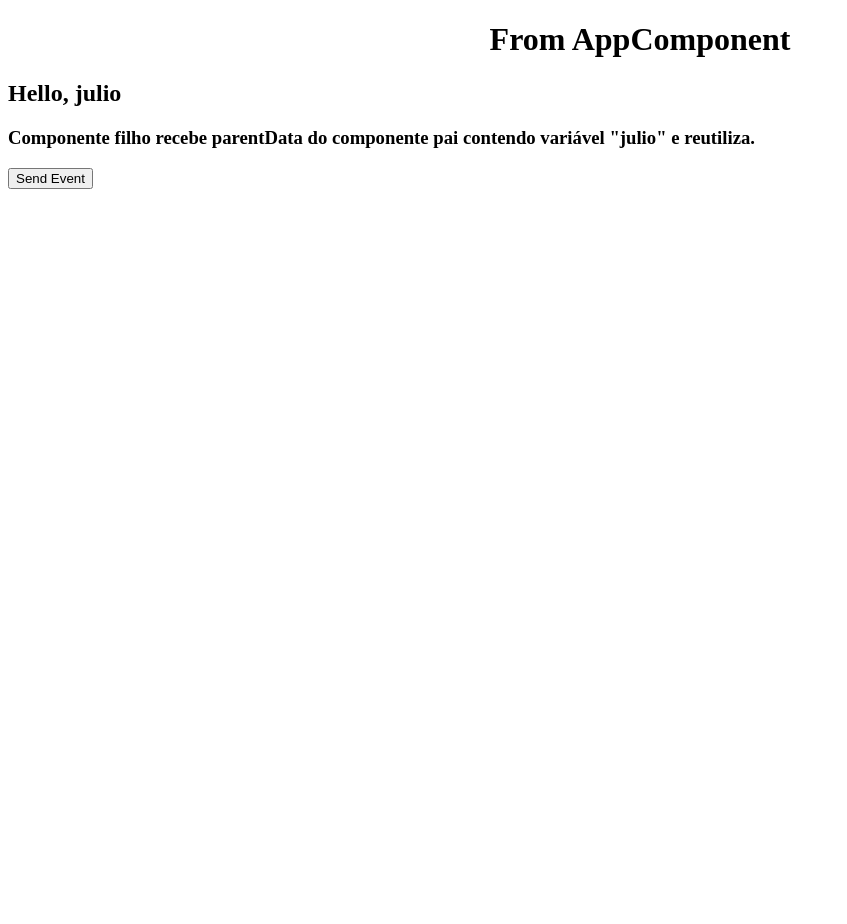
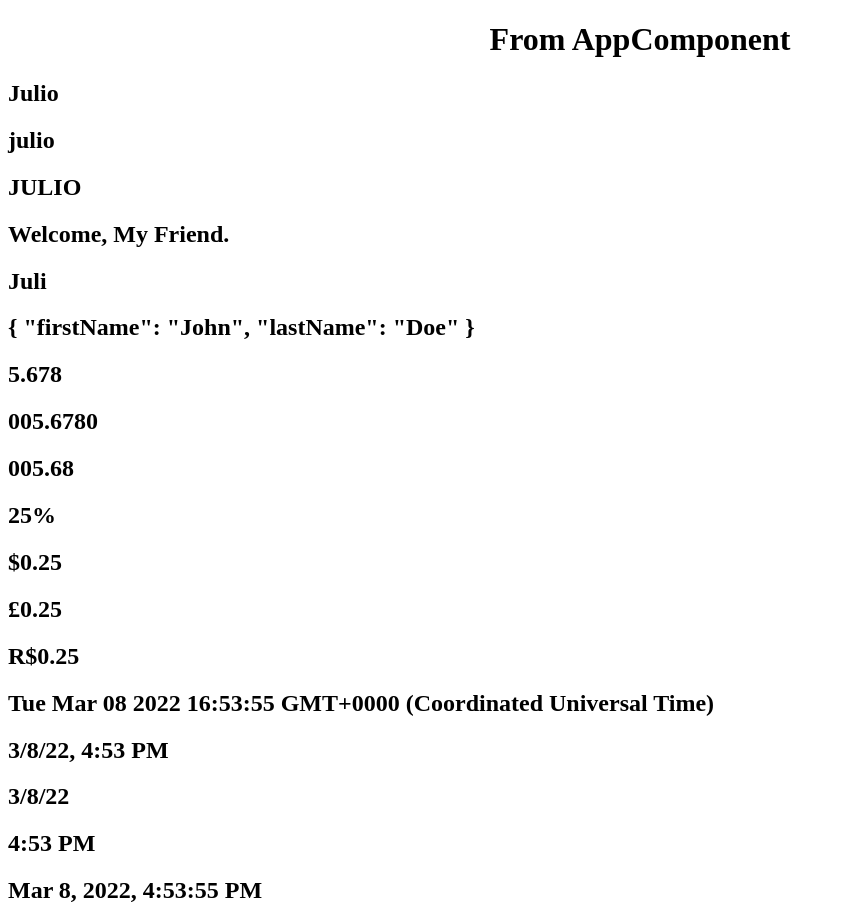
Before and after one commit to cmsjulio/angularCodevolution, an Angular app in the folder hello-world/: page / in a window 1280 px wide. Shown: the whole page, without its empty margins (0-847 px from the left). Before the commit the page ends 800 px from the top, so only its background shows below. Built offline with nearby package versions, Linux system fonts and the light colour scheme.

Commit message:
16. pipes

```diff
--- a/hello-world/src/app/app.component.html
+++ b/hello-world/src/app/app.component.html
@@ -37,7 +37,7 @@
   <app-ng-for-directive></app-ng-for-directive>
 </div> -->
 
-<div>
+<!-- <div>
   <app-component-interaction
   (childEvent)="message=$event"
   [parentData]="name">
@@ -47,7 +47,24 @@
     Para enviar de filho pro pai, precisamos utilizar o EventEmitter e o @Output.
     Aqui, recebemos o conteúdo do método com o $event, e atribuimos à variável ts message.
   </app-component-interaction>
+    <h4>{{message}}</h4>
+</div> -->
 
-  <h4>{{message}}</h4>
+<div>
+  <app-pipes>
+    Pipes permitem que transformemos dados antes de exibi-los em tela -- sem alterá-los na classe.
+    O pipe lowercase converte tudo para lower case.
+    De maneira similar, há também o pipe uppercase.
+    O titlecase converte as letras iniciais de cada palavra para uppercase.
+    O pipe slice:N:M, exibe a string a partir da posição N até a posição anterior a M.
+    O pipe json converte o objeto para formato JSON.
+    O pipe number: 'N.M-O' formata a saída do número:
+      N=quantidade mínima de dígitos inteiros,
+      M=quantidade mínima de dígitos decimais,
+      O=quantidade máxima de dígitos decimais;
+    O pipe percent converte a saída para formato percentual.
+    O pipe currency:'XX' converte para valor em moeda, o padrão é dólar $, pra converter em outra moeda, passa-se um parâmetro.
+    O pipe date aceita várias formatações, 'short', 'shortDate', 'shortTime', 'medium' etc.
 
+  </app-pipes>
 </div>
--- a/hello-world/src/app/app.module.ts
+++ b/hello-world/src/app/app.module.ts
@@ -13,6 +13,7 @@ import { NgIfDirectiveComponent } from './ng-if-directive/ng-if-directive.compon
 import { NgSwitchDirectiveComponent } from './ng-switch-directive/ng-switch-directive.component';
 import { NgForDirectiveComponent } from './ng-for-directive/ng-for-directive.component';
 import { ComponentInteractionComponent } from './component-interaction/component-interaction.component';
+import { PipesComponent } from './pipes/pipes.component';
 
 @NgModule({
   declarations: [
@@ -25,7 +26,8 @@ import { ComponentInteractionComponent } from './component-interaction/component
     NgIfDirectiveComponent,
     NgSwitchDirectiveComponent,
     NgForDirectiveComponent,
-    ComponentInteractionComponent
+    ComponentInteractionComponent,
+    PipesComponent
   ],
   imports: [
     BrowserModule,
--- /dev/null
+++ b/hello-world/src/app/pipes/pipes.component.html
@@ -0,0 +1 @@
+<p>pipes works!</p>
--- /dev/null
+++ b/hello-world/src/app/pipes/pipes.component.ts
@@ -0,0 +1,48 @@
+import { Component, OnInit } from '@angular/core';
+
+@Component({
+  selector: 'app-pipes',
+  template: `
+
+    <h2>{{ name }} </h2>
+    <h2>{{ name | lowercase}} </h2>
+    <h2>{{ name | uppercase}} </h2>
+    <h2>{{ message | titlecase}} </h2>
+    <h2>{{ name | slice:0:4 }}</h2>
+    <h2>{{ person | json }}</h2>
+
+    <h2>{{5.678 | number: '1.2-3'}}</h2>
+    <h2>{{5.678 | number: '3.4-5'}}</h2>
+    <h2>{{5.678 | number: '3.1-2'}}</h2>
+
+    <h2>{{0.25 | percent}}</h2>
+
+    <h2>{{0.25 | currency}}</h2>
+    <h2>{{0.25 | currency: 'GBP'}}</h2>
+    <h2>{{0.25 | currency: 'BRL'}}</h2>
+
+    <h2>{{date}}</h2>
+    <h2>{{date | date:'short'}}</h2>
+    <h2>{{date | date:'shortDate'}}</h2>
+    <h2>{{date | date:'shortTime'}}</h2>
+    <h2>{{date | date:'medium'}}</h2>
+
+    `,
+  styleUrls: ['./pipes.component.scss']
+})
+export class PipesComponent implements OnInit {
+
+  public name = "Julio";
+  public message = "Welcome, my friend."
+  public person = {
+    "firstName": "John",
+    "lastName": "Doe"
+  }
+  public date = new Date();
+
+  constructor() { }
+
+  ngOnInit(): void {
+  }
+
+}
```
Also changed, not shown: hello-world/src/app/pipes/pipes.component.scss (added), 1 other file (tests, documents, lock files or other folders).
